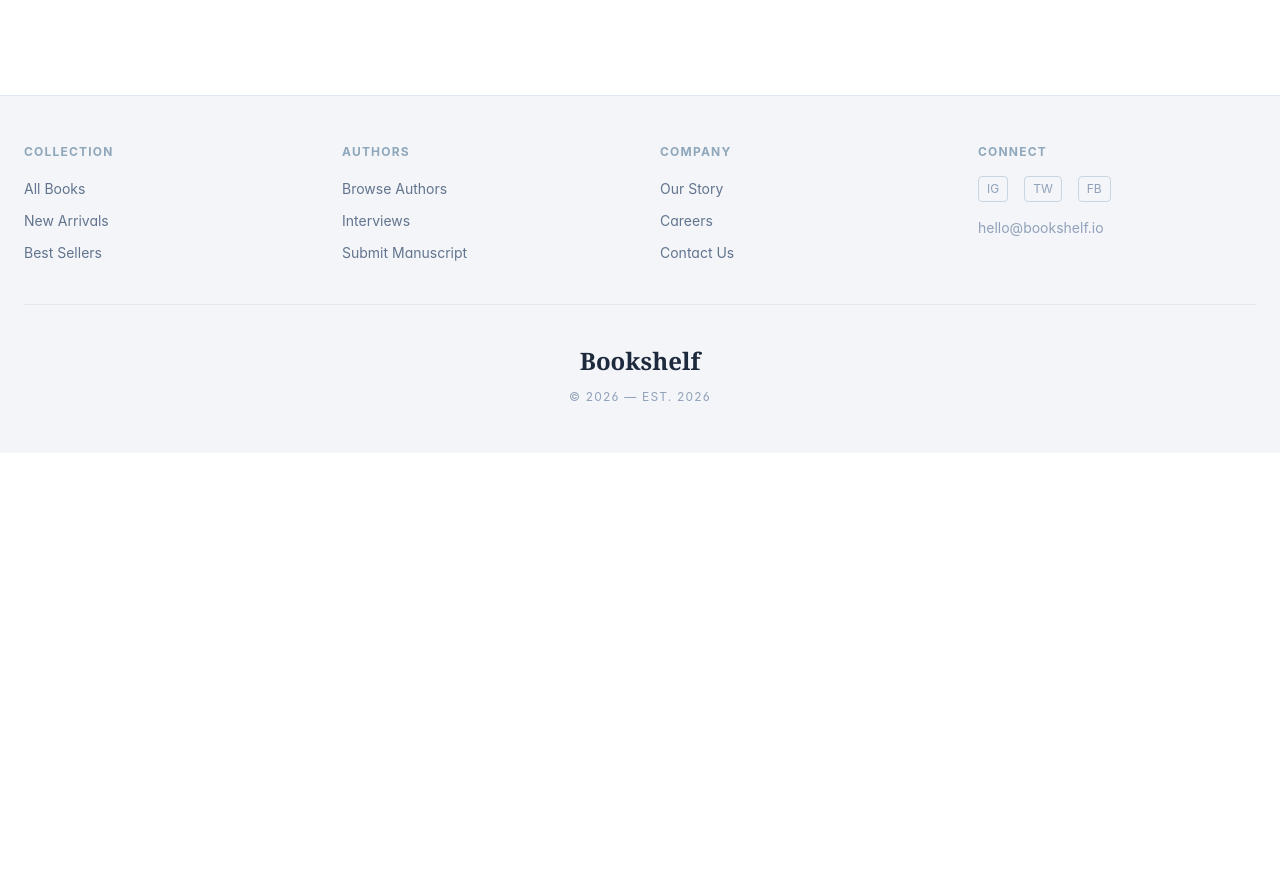
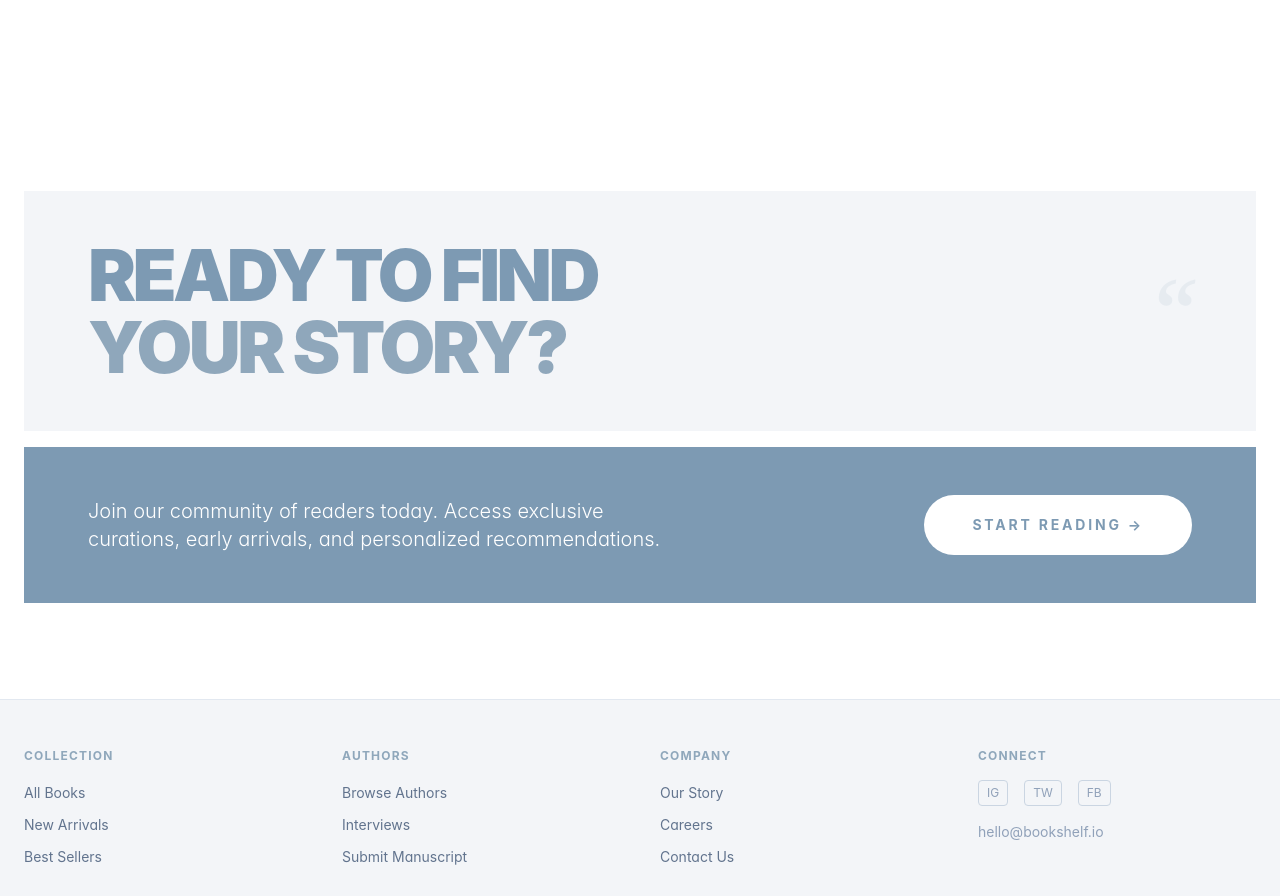
Before and after one commit to AbuHamse/BookStoreProject, a React (Vite) app in the folder client/: page /about in a window 1280 px wide. Shown: the part 1706-2602 px from the top of the page. Before the commit the page ends 2159 px from the top, so only its background shows below. Built offline with nearby package versions, Linux system fonts and the light colour scheme.

Commit message:
Completed About Page, Updated Header Links, New changes coming

```diff
--- /dev/null
+++ b/client/src/components/AboutClosingComponent.jsx
@@ -0,0 +1,53 @@
+import React from 'react';
+import { useNavigate } from 'react-router-dom';
+
+const AboutClosingComponent = () => {
+  const navigate = useNavigate();
+
+  // Color Palette Mapping
+  const brandBlue = "#7D9AB3";   // Darkest Blue
+  const softBlue = "#8FA7BB";    // Secondary Blue
+  const lightGrey = "#F3F5F8";   // Background
+
+  return (
+    <section className="w-full py-24 px-6 bg-white overflow-hidden">
+      <div className="max-w-[1440px] mx-auto flex flex-col gap-4">
+
+        {/* TOP BAR: Main Statement */}
+        <div
+          className="w-full py-12 px-8 lg:px-16 flex items-center justify-between group cursor-default transition-all duration-500 hover:pl-20"
+          style={{ backgroundColor: lightGrey }}
+        >
+          <h2 className="text-4xl md:text-6xl lg:text-7xl font-black uppercase tracking-tighter leading-none" style={{ color: brandBlue }}>
+            Ready to find <br />
+            <span style={{ color: softBlue }}>your story?</span>
+          </h2>
+          <div className="hidden md:block text-8xl opacity-10 font-serif italic" style={{ color: brandBlue }}>
+            &ldquo;
+          </div>
+        </div>
+
+        {/* BOTTOM BAR: The Action */}
+        <div
+          className="w-full py-12 px-8 lg:px-16 flex flex-col md:flex-row items-center justify-between gap-8 transition-all duration-500 hover:pr-20"
+          style={{ backgroundColor: brandBlue }}
+        >
+          <p className="text-white text-lg md:text-xl font-light max-w-xl text-center md:text-left">
+            Join our community of readers today. Access exclusive curations, early arrivals, and personalized recommendations.
+          </p>
+
+          <button
+            onClick={() => navigate("/browse")}
+            className="bg-white px-12 py-5 rounded-full text-sm font-bold uppercase tracking-[0.2em] transition-transform hover:scale-105 active:scale-95 whitespace-nowrap"
+            style={{ color: brandBlue }}
+          >
+            Start Reading <span>→</span>
+          </button>
+        </div>
+
+      </div>
+    </section>
+  );
+};
+
+export default AboutClosingComponent;
--- a/client/src/components/HeaderComponent.jsx
+++ b/client/src/components/HeaderComponent.jsx
@@ -36,7 +36,7 @@ const HeaderComponent = () => {
             Genre <FiChevronDown />
             <div className="absolute top-full left-0 w-48 bg-white shadow-xl border border-slate-100 opacity-0 invisible group-hover:opacity-100 group-hover:visible transition-all mt-2 p-2">
               <button onClick={() => navigate("/books?category=fiction")} className="w-full text-left px-4 py-2 hover:bg-[#F3F5F8] text-xs uppercase font-bold text-slate-500">Fiction</button>
-              <button onClick={() => navigate("/books?category=scifi")} className="w-full text-left px-4 py-2 hover:bg-[#F3F5F8] text-xs uppercase font-bold text-slate-500">Sci-Fi</button>
+              <button onClick={() => navigate("/books?category=scifi")} className="w-full text-left px-4 py-2 hover:bg-[#F3F5F8] text-xs uppercase font-bold text-slate-500">Non-Fiction</button>
             </div>
           </div>
 
--- a/client/src/pages/AboutPage.jsx
+++ b/client/src/pages/AboutPage.jsx
@@ -1,6 +1,7 @@
 import React from 'react'
 import AboutSectionComponent from '../components/AboutSectionComponet'
 import AboutMissionComponent from '../components/AboutMissionComponent'
+import AboutClosingComponent from '../components/AboutClosingComponent'
 
 const AboutPage = () => {
   return (
@@ -8,6 +9,7 @@ const AboutPage = () => {
 
       <AboutSectionComponent/>
       <AboutMissionComponent/>
+      <AboutClosingComponent/>
       </div>
   )
 }
```
